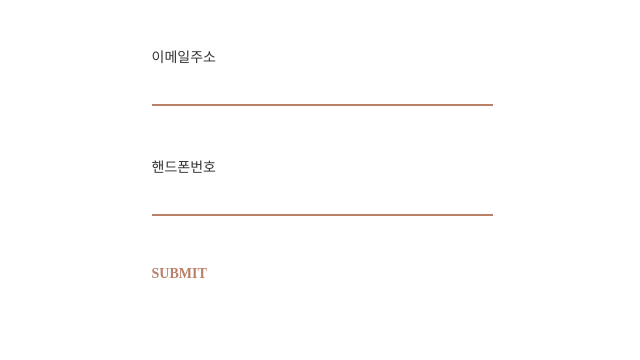
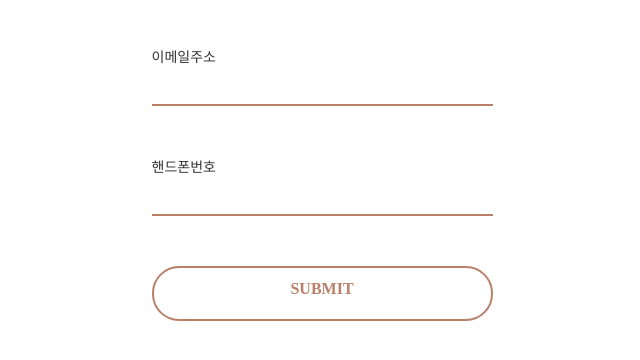
Before and after one commit to ForteDev/Report02, a plain HTML site: page PUBLIC/finding.html in a window 1280 px wide. Shown: the part 64-424 px from the top of the page, without its empty margins (318-958 px from the left). Drawn offline with Linux system fonts and the light colour scheme.

Commit message:
Add files via upload

```diff
--- a/PUBLIC/css/default-style.css
+++ b/PUBLIC/css/default-style.css
@@ -35,3 +35,21 @@ img{
 .mr0{
     margin-right: 0 !important;
 }
+.account-btn{
+    height: 55px;
+    margin: 0 15px 20px 0;
+    border-radius: 27px;
+    border: 2px solid #b97f67;
+    padding:12px;
+    background-color: #b97f67;
+    float:left;
+    text-align: center;
+    font-family: 'Noto Sans KR';
+    font-weight: 700;
+    font-size: 16px;
+    color: white;
+}
+.inv{
+    background-color: #ffffff;
+    color: #b97f67;
+}
```
